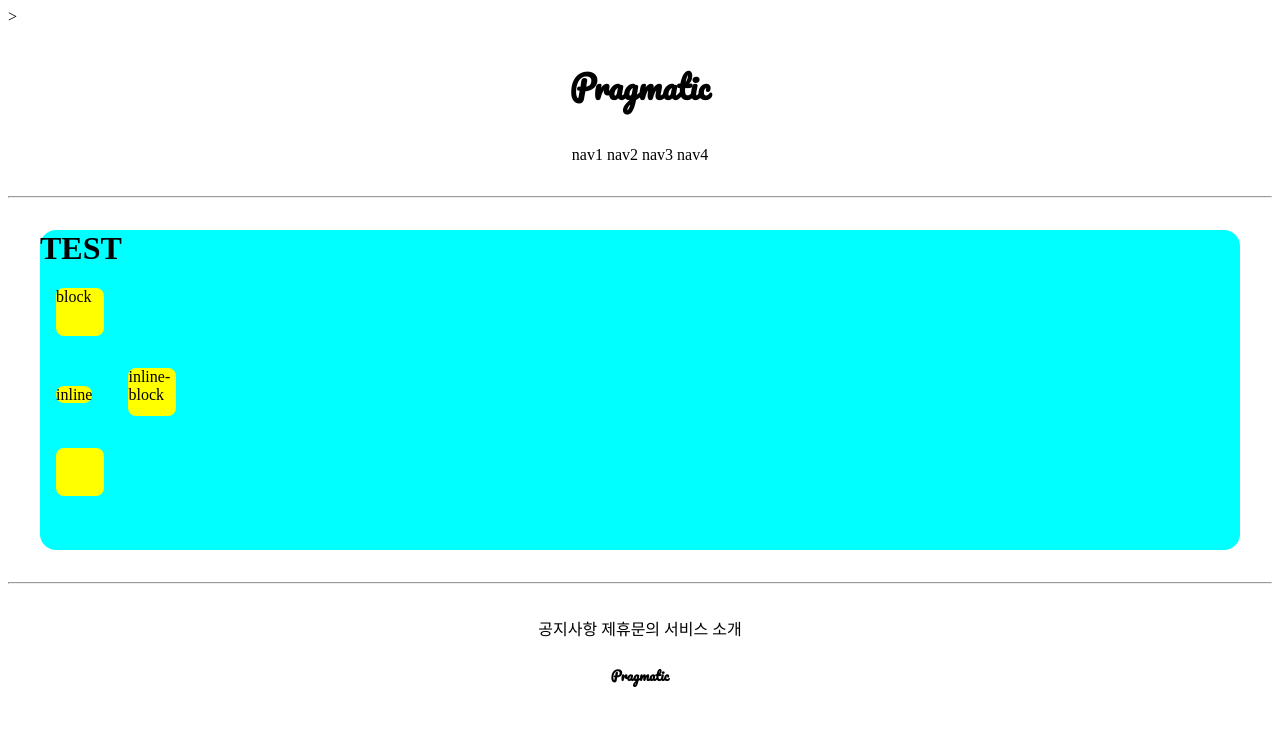
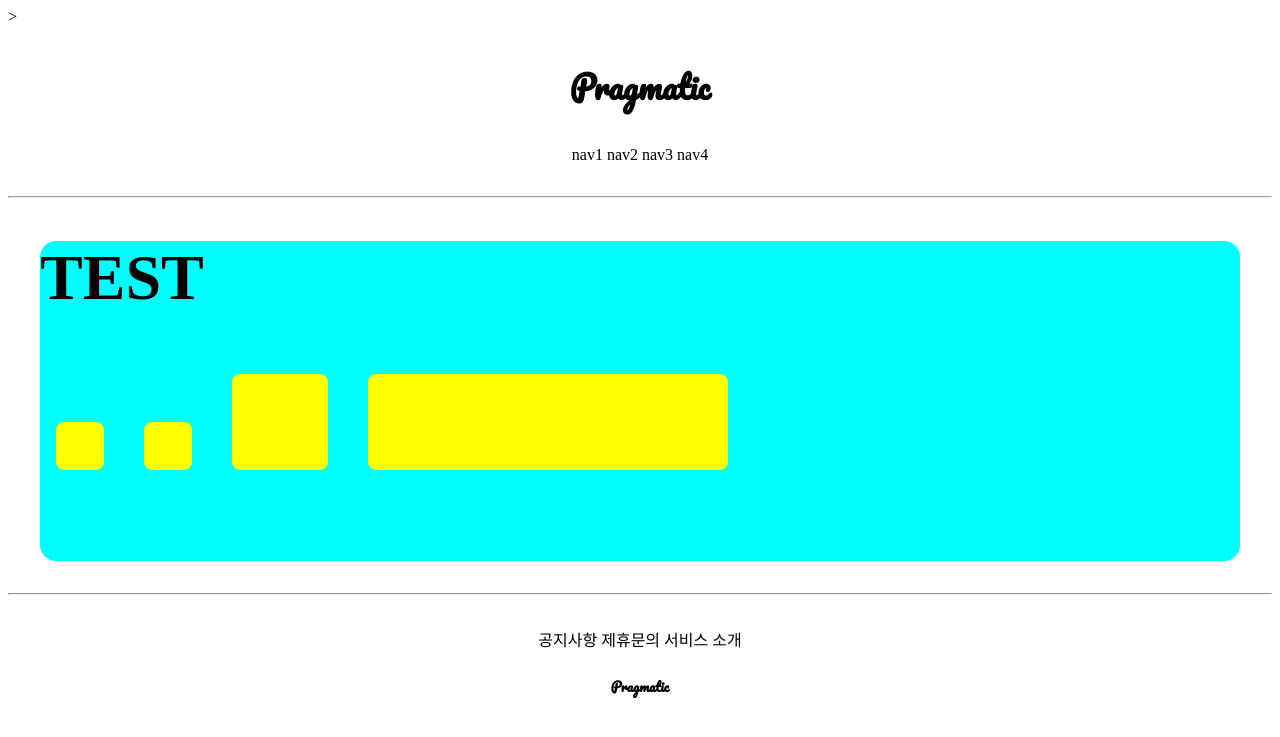
Before and after one commit to dhkdl/secondproject, a Django app: page /accounts/hello_world/ in a window 1280 px wide. Shown: the top 737 px of the page. Run offline with Django 3.2, Linux system fonts and the light colour scheme; parts of the project's set-up code (start-up, migrations or seed data) failed here and were passed over.

Commit message:
07.07 secondproject 3

```diff
--- a/accountapp/templates/accountapp/hello_world.html
+++ b/accountapp/templates/accountapp/hello_world.html
@@ -11,17 +11,19 @@
             width: 48px;
             margin: 1rem;
             border-radius: .5rem;
+            display: inline-block;
         }
 
     </style>
-   <div style="height: 20rem; background-color: aqua; margin: 2rem; border-radius: 1rem;">
+   <div style="height: 20rem; background-color: aqua;
+   margin: 2rem; border-radius: 1rem; font-size: 2rem">
       <h1>TEST</h1>
 
-   <div class="testing" style="display: block">block</div>
-   <div class="testing" style="display: inline">inline</div>
-   <div class="testing" style="display: inline-block">inline-block</div>
-   <div class="testing" style="display: none">none</div>
-   <div class="testing"></div>
+   <div class="testing" style="height: 48px; width: 48px;"></div>
+   <div class="testing" style="height: 3rem; width: 3rem;"></div>
+   <div class="testing" style="height: 3em; width: 3em;"></div>
+   <div class="testing" style="height: 30%; width: 30%;"></div>
+
 
    </div>
 
```
